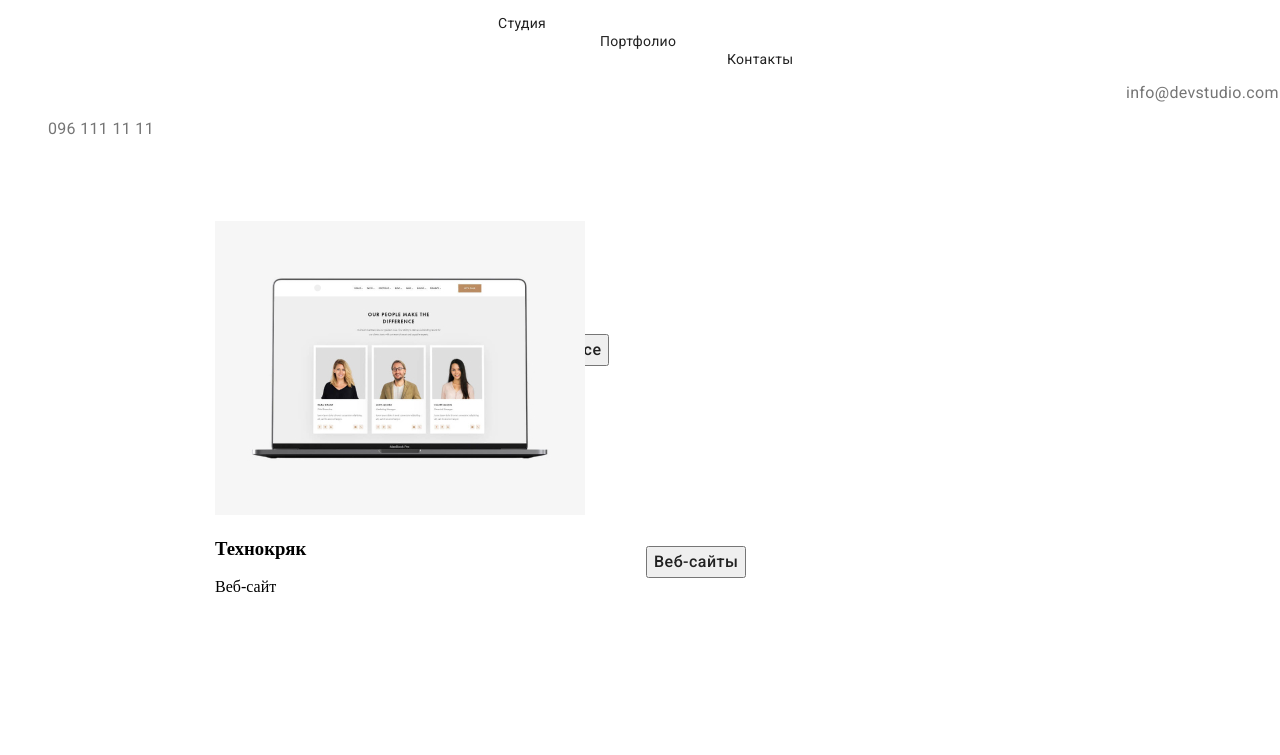
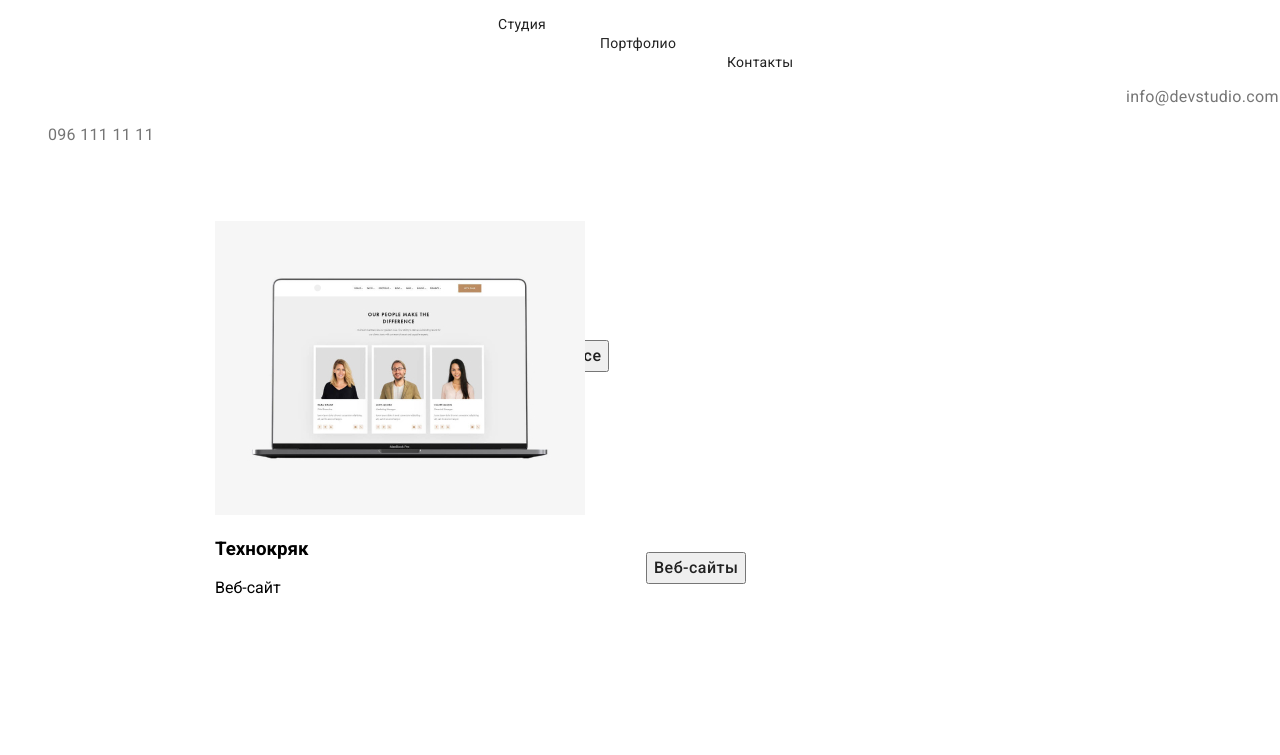
Before and after one commit to shalfeyka/goit-markup-hw-02, a plain HTML site: page portfolio.html in a window 1280 px wide. Shown: the part 41-796 px from the top of the page. Drawn offline with Linux system fonts and the light colour scheme.

Commit message:
Добавляет селектор и элемент

```diff
--- a/css portfolio/styleforportf.css
+++ b/css portfolio/styleforportf.css
@@ -1,4 +1,7 @@
 /*header*/
+.body {
+    font-family: Roboto;
+}
 .logo {
     color: #2196F3;
     font-family: Raleway;
--- a/portfolio.html
+++ b/portfolio.html
@@ -8,7 +8,7 @@
     <link href="https://fonts.googleapis.com/css2?family=Raleway:wght@700&family=Roboto:wght@400;500;700;900&display=swap" rel="stylesheet">
     <link rel="stylesheet" href="./css portfolio/styleforportf.css">
 </head>
-<body>
+<body class="body">
     <!--Header-->
    <header>
     <a class="logo" href="">Web<span class="half-logo">Studio</span></a>
```
